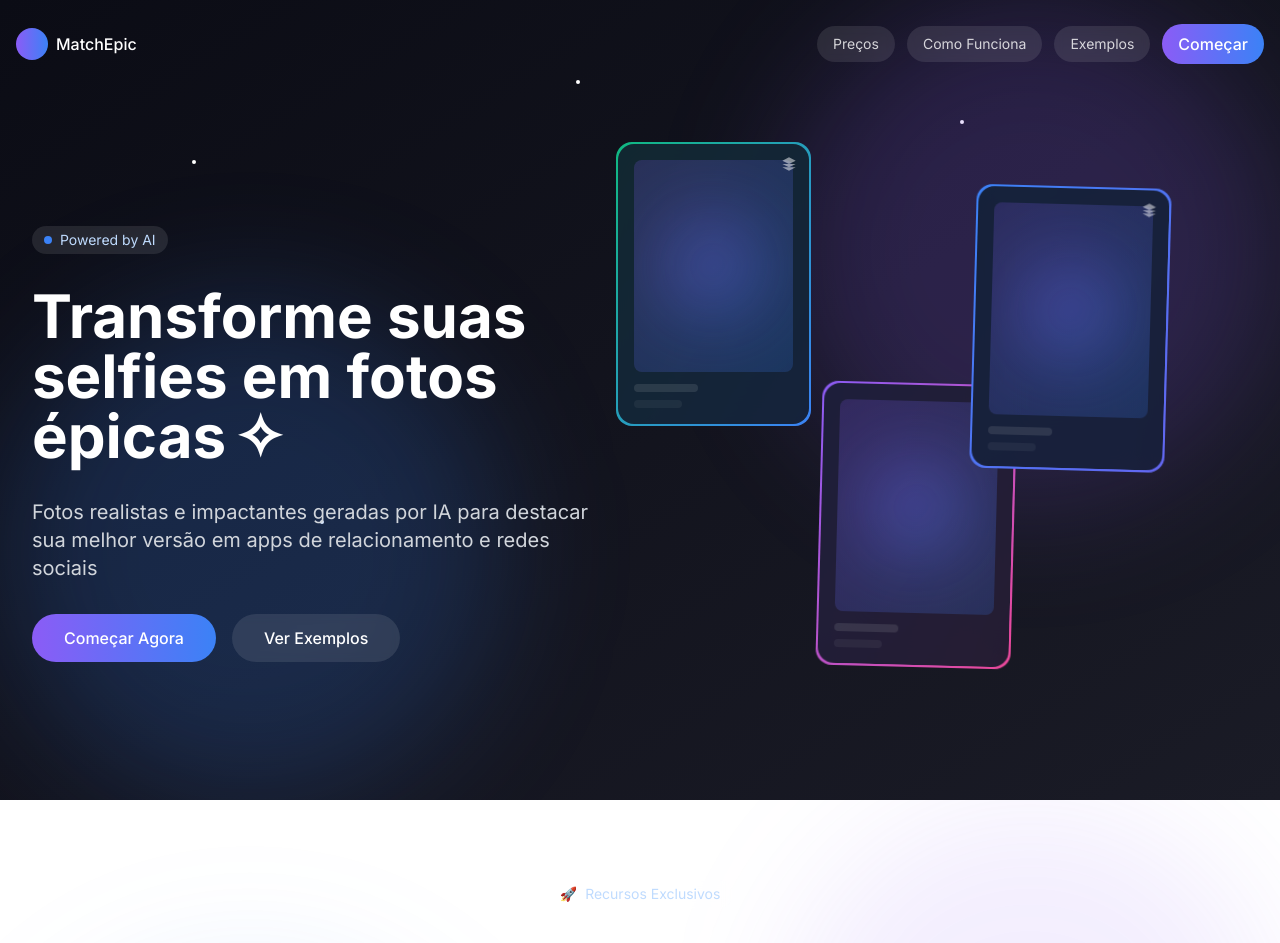
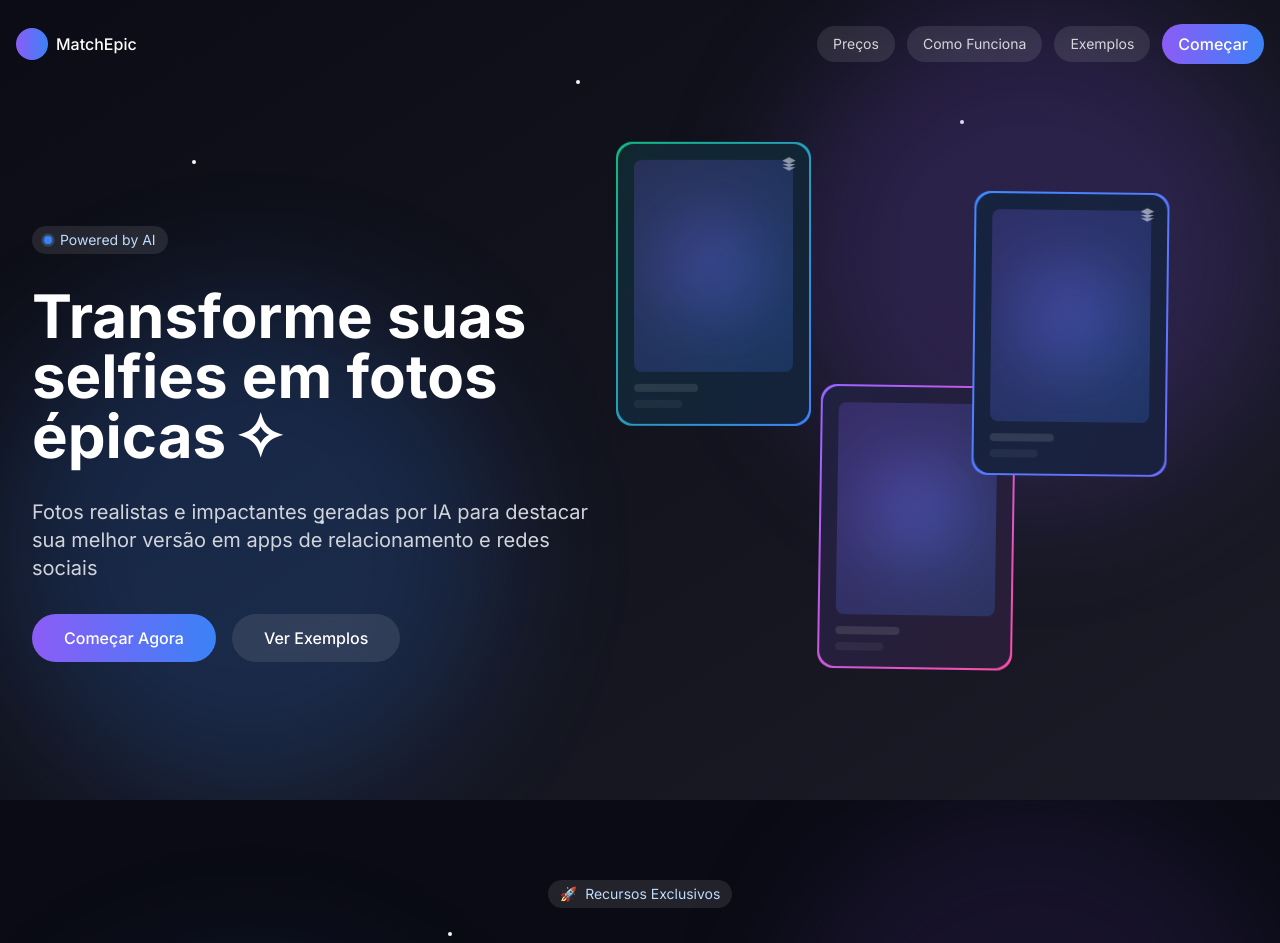
Before and after one commit to Aouza/matchepic, a Next.js app: page / in a window 1280 px wide. Shown: the top 943 px of the page. Built offline with nearby package versions, Linux system fonts and the light colour scheme.

Commit message:
style: update global styles and main page layout

```diff
--- a/src/app/globals.css
+++ b/src/app/globals.css
@@ -10,8 +10,8 @@
 }
 
 :root {
-  --foreground-rgb: 0, 0, 0;
-  --background-rgb: 255, 255, 255;
+  --foreground-rgb: 255, 255, 255;
+  --background-rgb: 10, 11, 20;
 }
 
 body {
@@ -20,14 +20,37 @@ body {
   font-family: 'Inter', system-ui, -apple-system, sans-serif;
 }
 
+.perspective-1000 {
+  perspective: 1200px;
+  transform-style: preserve-3d;
+}
+
 @keyframes float {
   0% {
-    transform: translateY(0px) rotate(0deg);
+    transform: translate3d(0, 0, 0) rotate(var(--rotate, 0deg)) scale(var(--scale, 1));
+    filter: brightness(1);
   }
   50% {
-    transform: translateY(-20px) rotate(2deg);
+    transform: translate3d(0, -15px, 30px) rotate(calc(var(--rotate, 0deg) + 1deg)) scale(var(--scale, 1));
+    filter: brightness(1.1);
   }
   100% {
-    transform: translateY(0px) rotate(0deg);
+    transform: translate3d(0, 0, 0) rotate(var(--rotate, 0deg)) scale(var(--scale, 1));
+    filter: brightness(1);
   }
 }
+
+@keyframes twinkle {
+  0%, 100% {
+    opacity: 0.3;
+    transform: scale(0.7);
+  }
+  50% {
+    opacity: 1;
+    transform: scale(1);
+  }
+}
+
+.animate-twinkle {
+  animation: twinkle 4s ease-in-out infinite;
+}
--- a/src/app/page.tsx
+++ b/src/app/page.tsx
@@ -3,14 +3,16 @@
 import React from 'react';
 import Hero from '../components/Hero';
 import Features from '../components/Features';
+import Results from '../components/Results';
 import HowItWorks from '../components/HowItWorks';
 import CTA from '../components/CTA';
 
 export default function Home() {
   return (
-    <main className="min-h-screen bg-white">
+    <main className="min-h-screen bg-[#0A0B14]">
       <Hero />
       <Features />
+      <Results />
       <HowItWorks />
       <CTA />
     </main>
```
